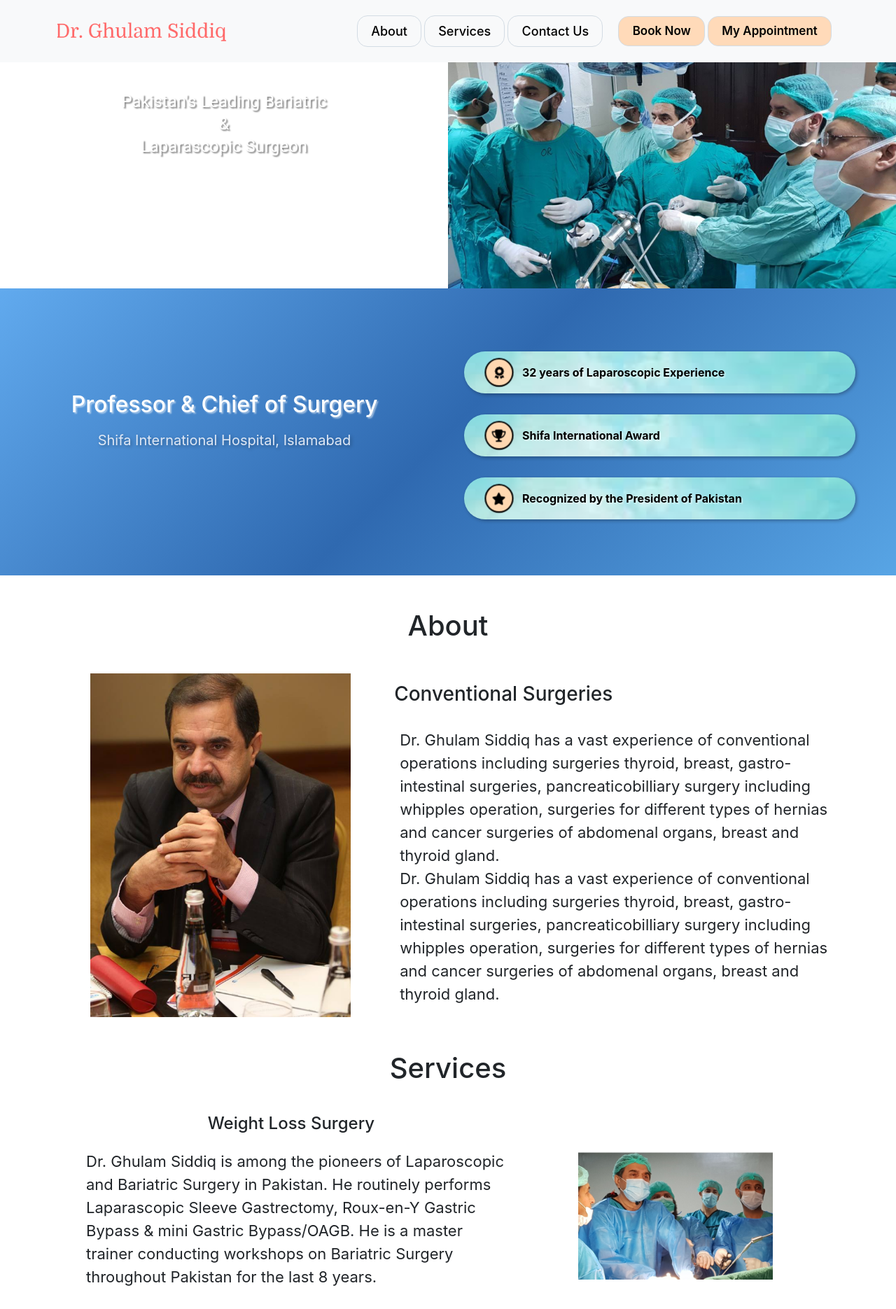
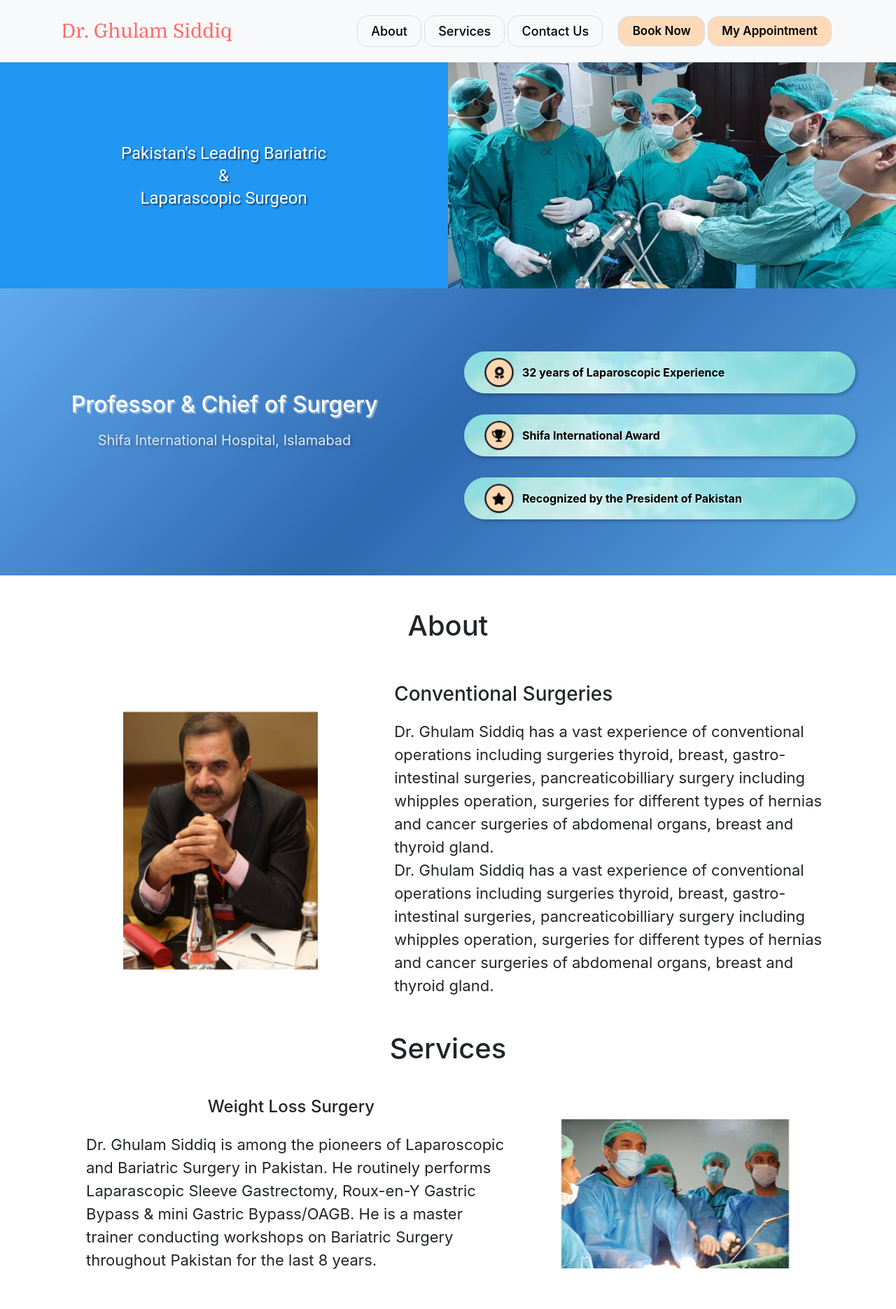
Before and after one commit to hammad8634/dr_ghulam_blog, a React (Create React App) app: page / in a window 1280 px wide. Shown: the top 1870 px of the page at 70% size. Built offline with nearby package versions, Linux system fonts and the light colour scheme.

Commit message:
updating & Animation

```diff
--- a/package.json
+++ b/package.json
@@ -19,6 +19,7 @@
     "bootstrap": "^5.2.3",
     "bootstrap-icons": "^1.10.3",
     "cdbreact": "^1.5.11",
+    "gsap": "^3.11.5",
     "react": "^18.0.0",
     "react-bootstrap": "^2.7.2",
     "react-countup": "^6.4.2",
@@ -31,6 +32,7 @@
     "react-router-dom": "^6.10.0",
     "react-scripts": "^5.0.1",
     "react-spring": "^9.7.1",
+    "react-three-fiber": "^6.0.13",
     "three": "^0.151.3",
     "web-vitals": "^2.1.4"
   },
--- a/src/App.css
+++ b/src/App.css
@@ -205,7 +205,13 @@ div.col-md-5 {
   100% {
     transform: scale(1);
   }
+
 }
+
+.about-heading {
+  margin-bottom: 20px;
+}
+
 div.bg-primary {
   padding: 70px 0;
 }
@@ -252,6 +258,42 @@ div.bg-primary {
 p {
   font-size: 18px;
 }
+
+.animate-text {
+  animation-name: slide-in;
+  animation-duration: 1s;
+  animation-timing-function: ease-out;
+  animation-fill-mode: forwards;
+  opacity: 0;
+}
+
+@keyframes slide-in {
+  from {
+    transform: translateZ(-1000px) rotateX(60deg) scale(0.3);
+  }
+  to {
+    transform: translateZ(0) rotateX(0deg) scale(1);
+    opacity: 1;
+  }
+}
+
+.awards-container {
+  opacity: 0;
+  transform: translateY(50%);
+  animation: slide-up 1s ease-out forwards;
+}
+
+@keyframes slide-up {
+  from {
+    opacity: 0;
+    transform: translateY(50%);
+  }
+  to {
+    opacity: 1;
+    transform: translateY(0);
+  }
+}
+
 .about-main-img {
   display: flex;
   justify-content: center;
@@ -290,7 +332,7 @@ p {
     text-align: left;
   }
   .services_img3 {
-    max-width: 60%;
+    max-width: 70%;
   }
   .weight_loss_p {
     padding: 15px 0 0 0;
@@ -301,7 +343,7 @@ p {
 }
 @media screen and (max-width: 1441px) {
   .about_img3 {
-    max-width: 80%;
+    max-width: 60%;
   }
 }
 @media screen and (max-width: 992px) {
@@ -412,4 +454,16 @@ p {
   div.col-md-7 {
     padding: 0;
   }
+  .horizontal-line {
+    margin-left: 0px;
+  }
+  .pl-3,
+  .px-3 {
+    padding-left: 0rem !important;
+  }
+  .services_img3 {
+    max-width: 90%;
+    margin-top: 5px;
+    padding: 0 2px;
+  }
 }
--- a/src/App.js
+++ b/src/App.js
@@ -1,3 +1,4 @@
+import React from "react";
 import "./App.css";
 import About from "./Components/about";
 import ContactUs from "./Components/contactus";
@@ -13,6 +14,7 @@ const App = () => {
     <div className="App">
       <BlogPage />
       <About />
+      <br/>
       <Services />
       <ContactUs location="33.67555442868343, 73.06721081039363" />
       <Faq />
--- a/src/Components/about.js
+++ b/src/Components/about.js
@@ -24,8 +24,8 @@ const About = () => {
                 <h3 className="about-heading ml-3 tex-left ">
                   Conventional Surgeries
                 </h3>{" "}
-                <br />
-                <div className="about-para pl-4 ">
+                {/* <br /> */}
+                <div className="about-para pl-3  ">
                   <p className=" text-left ">
                     Dr. Ghulam Siddiq has a vast experience of conventional
                     operations including surgeries thyroid, breast,
--- a/src/Components/intro.js
+++ b/src/Components/intro.js
@@ -1,6 +1,6 @@
 import { Grid, Typography } from "@material-ui/core";
 import { makeStyles } from "@material-ui/core/styles";
-import React, { useEffect, useState } from "react";
+import React from "react";
 import { Row } from "react-bootstrap";
 import Col from "react-bootstrap/Col";
 import Container from "react-bootstrap/Container";
@@ -15,9 +15,6 @@ const useStyles = makeStyles((theme) => ({
     alignItems: "center",
     justifyContent: "center",
     height: "100%",
-    opacity: 0,
-    transform: "translateY(19px)",
-    transition: "opacity 0.5s ease, transform 0.5s ease",
   },
   text: {
     color: "white",
@@ -33,11 +30,6 @@ const useStyles = makeStyles((theme) => ({
 }));
 function Intro() {
   const classes = useStyles();
-  const [isVisible, setIsVisible] = useState(true);
-
-  useEffect(() => {
-    setIsVisible(false);
-  }, []);
 
   return (
     <>
@@ -46,10 +38,13 @@ function Intro() {
         <Grid container>
           {/* Left column */}
           <Grid item xs={12} sm={6}>
-            <div className={isVisible ? classes.container : ""}>
-              <Typography variant="h5" className={classes.text}>
+            <div className={classes.container}>
+              <Typography
+                variant="h5"
+                className={`${classes.text} animate-text`}
+              >
                 Pakistan's Leading Bariatric <br /> & <br /> Laparascopic
-                Surgeon{" "}
+                Surgeon
               </Typography>
             </div>
           </Grid>
--- a/src/Components/navbar.js
+++ b/src/Components/navbar.js
@@ -13,7 +13,7 @@ function Navigation() {
     <Navbar collapseOnSelect expand="lg" bg="light" variant="white">
       <Container>
         <Navbar.Brand href="#home" className="navbar-container">
-          <div className="navbar-left ml-0">
+          <div className="navbar-left ml-2">
             <a href="/">
               <img src={logo1} alt="Doctor Kit Icon" className="navbar-icon" />
             </a>
--- a/src/Components/services.js
+++ b/src/Components/services.js
@@ -13,10 +13,10 @@ const Services = () => {
   return (
     <section id="services">
       <>
-        <h1 className="services_container mt-5 mb-2">Services</h1> <br />
+        <h1 className="services_container mt-2 pb-2 ">Services</h1> <br />
       </>
       <div className="">
-        <div className="pt-2 pb-0">
+        <div className="pt-1 pb-0">
           <Container>
             <div className="row">
               <div className="col-md-7">
@@ -36,7 +36,7 @@ const Services = () => {
                 <img
                   src={img5}
                   alt="About"
-                  className="img-fluid services_img3 pt-3"
+                  className="img-fluid services_img3 "
                 />{" "}
               </div>
             </div>
@@ -55,7 +55,7 @@ const Services = () => {
           )}
           <p className="quantity_text">Bariatric Surgery Procedures</p>
         </div>
-        <div className="pt-3 ">
+        <div className="">
           <Container className="mt-2">
             <div className="row ">
               <div className="col-md-5 ">
```
Also changed, not shown: 2 other files (tests, documents, lock files or other folders).
